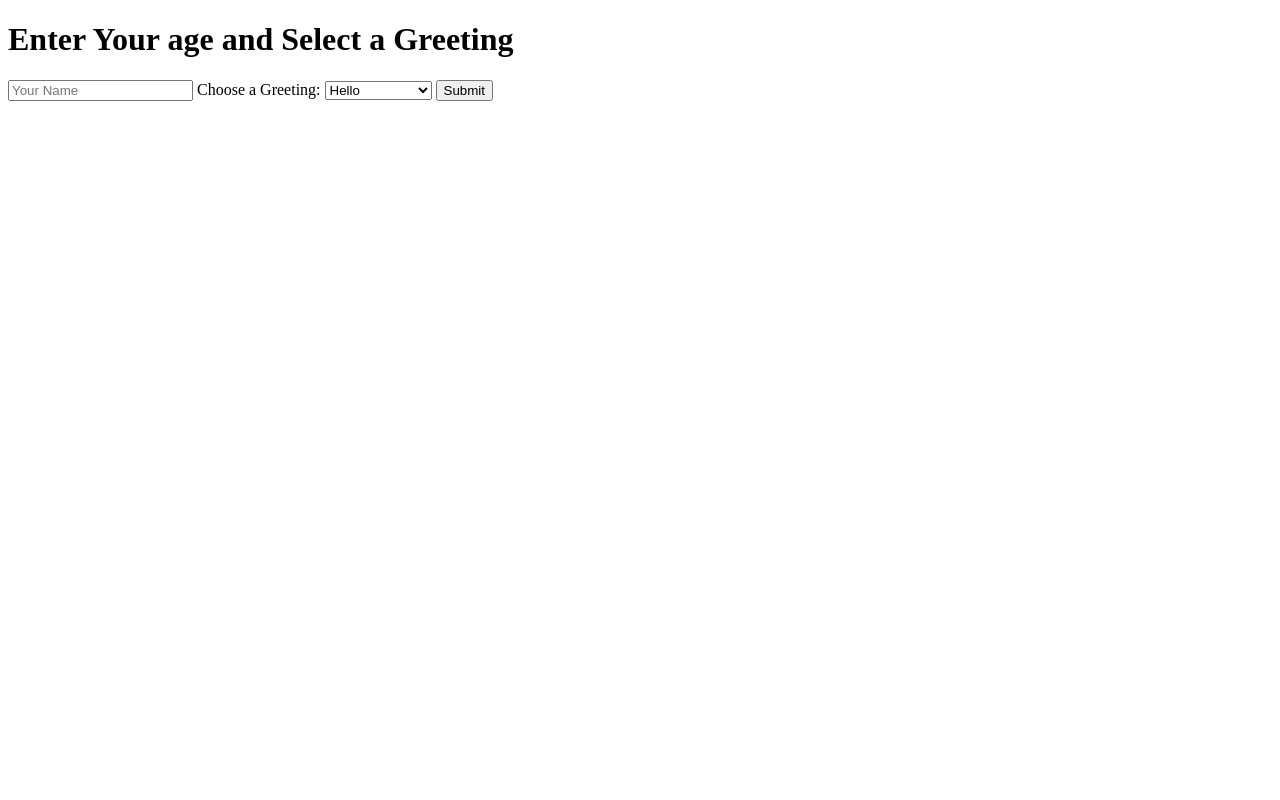
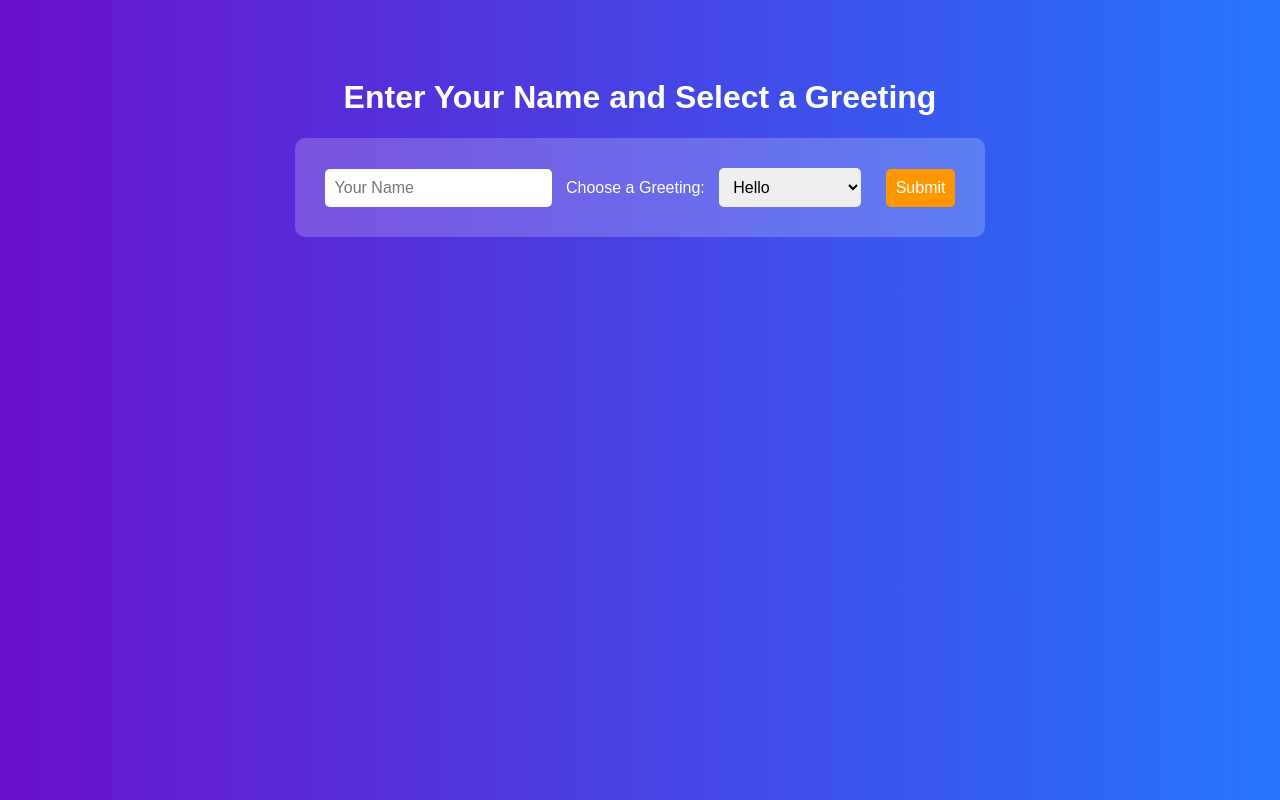
Before and after one commit to 23026952/C270, a plain HTML site: page index.html in a window 1280 px wide. Drawn offline with Linux system fonts and the light colour scheme.

Commit message:
Update index.html

```diff
--- a/index.html
+++ b/index.html
@@ -1,19 +1,72 @@
 <!DOCTYPE html>
-<html>
+<html lang="en">
 <head>
-    <title>Greeting Application</title>
+    <meta charset="UTF-8">
+    <meta name="viewport" content="width=device-width, initial-scale=1.0">
+    <title>Greeting App</title>
+    <style>
+        body {
+            font-family: Arial, sans-serif;
+            background: linear-gradient(to right, #6a11cb, #2575fc);
+            text-align: center;
+            padding: 50px;
+            color: white;
+        }
+        h1 {
+            font-size: 2em;
+        }
+        form {
+            background: rgba(255, 255, 255, 0.2);
+            padding: 20px;
+            border-radius: 10px;
+            display: inline-block;
+        }
+        input, select, button {
+            margin: 10px;
+            padding: 10px;
+            font-size: 16px;
+            border: none;
+            border-radius: 5px;
+        }
+        button {
+            background: #ff9800;
+            color: white;
+            cursor: pointer;
+            transition: 0.3s;
+        }
+        button:hover {
+            background: #e68900;
+        }
+        #greeting {
+            font-size: 1.5em;
+            margin-top: 20px;
+            display: none;
+        }
+    </style>
 </head>
 <body>
-    <h1>Enter Your age and Select a Greeting</h1>
-    <form method="post">
-        <input type="text" name="name" placeholder="Your Name" required>
+    <h1>Enter Your Name and Select a Greeting</h1>
+    <form id="greetForm">
+        <input type="text" id="name" placeholder="Your Name" required>
         <label for="greeting_type">Choose a Greeting:</label>
-        <select name="greeting_type" id="greeting_type">
+        <select id="greeting_type">
             <option value="Hello">Hello</option>
             <option value="Good Morning">Good Morning</option>
             <option value="Welcome">Welcome</option>
         </select>
         <button type="submit">Submit</button>
     </form>
+
+    <p id="greeting"></p>
+
+    <script>
+        document.getElementById("greetForm").addEventListener("submit", function(event) {
+            event.preventDefault();
+            let name = document.getElementById("name").value;
+            let greetingType = document.getElementById("greeting_type").value;
+            document.getElementById("greeting").textContent = `${greetingType}, ${name}!`;
+            document.getElementById("greeting").style.display = "block";
+        });
+    </script>
 </body>
 </html>
```
